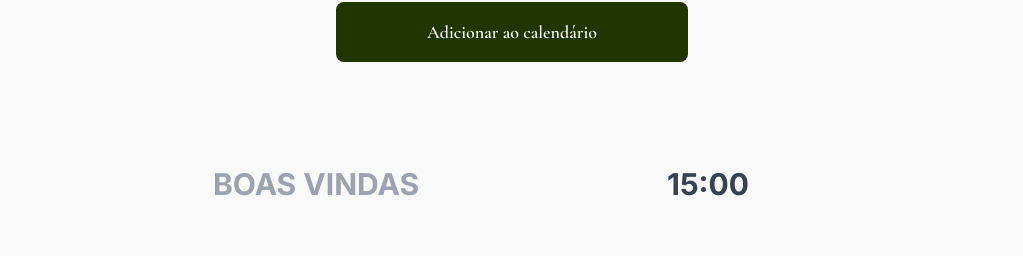
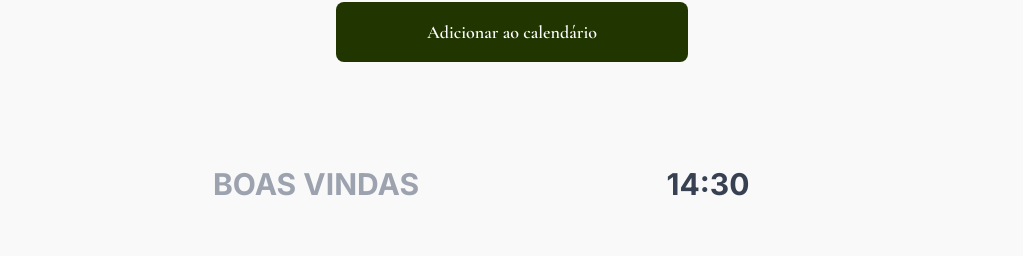
Before and after one commit to alx-ui/beatrizealexander, a React (Vite) app: page / in a window 1280 px wide. Shown: the part 2498-2754 px from the top of the page, without its empty margins (128-1151 px from the left). Built offline with nearby package versions, Linux system fonts and the light colour scheme; what prettier-plugin-tailwindcss would draw is missing.

Commit message:
fix: hours boas vindas

```diff
--- a/src/components/Agendas.tsx
+++ b/src/components/Agendas.tsx
@@ -13,7 +13,7 @@ export function Agendas() {
         <a
           href={CALENDAR_URL}
           target={'_blank'}
-          className="w-full cursor-pointer rounded-lg bg-primary px-8 py-4 text-lg font-semibold text-white outline-4 outline-[#6867AC] transition-all hover:bg-senary disabled:pointer-events-none disabled:opacity-50"
+          className="w-full cursor-pointer rounded-lg bg-primary px-8 py-4 text-lg font-semibold text-white outline-4 outline-primary transition-all hover:bg-senary disabled:pointer-events-none disabled:opacity-50"
           rel="noreferrer"
         >
           Adicionar ao calendário
@@ -25,7 +25,7 @@ export function Agendas() {
           BOAS VINDAS
         </div>
         <div className="col-span-1 text-right font-sans text-gray-700 md:text-center">
-          15:00
+          14:30
         </div>
       </div>
 
```
